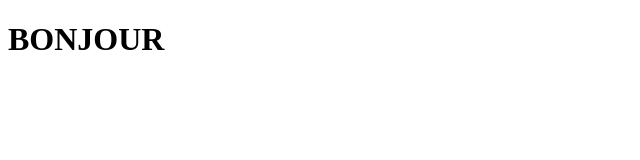
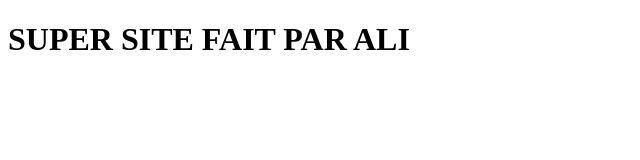
Before and after one commit to NicolasVnt/TD4, a plain HTML site: page index.html in a window 1280 px wide. Shown: the whole page, without its empty margins (0-640 px from the left). Drawn offline with Linux system fonts and the light colour scheme.

Commit message:
modification du titre par ali

```diff
--- a/index.html
+++ b/index.html
@@ -7,6 +7,6 @@
     <title>Document</title>
 </head>
 <body>
-    <h1>BONJOUR</h1>
+    <h1>SUPER SITE FAIT PAR ALI</h1>
 </body>
 </html>
```
